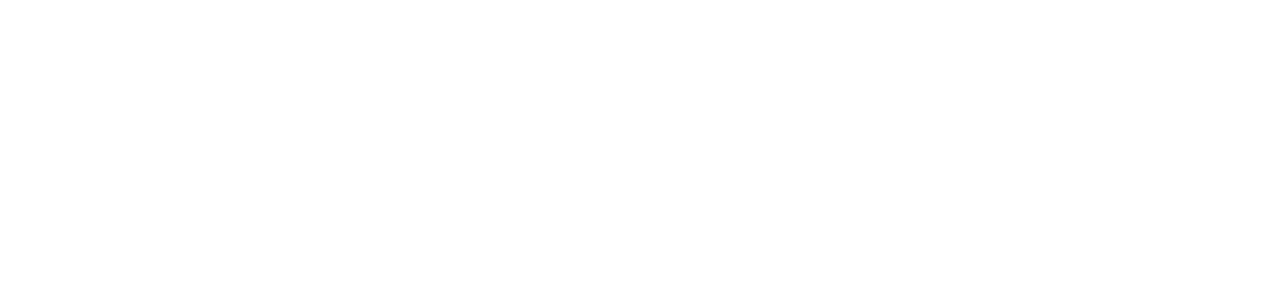
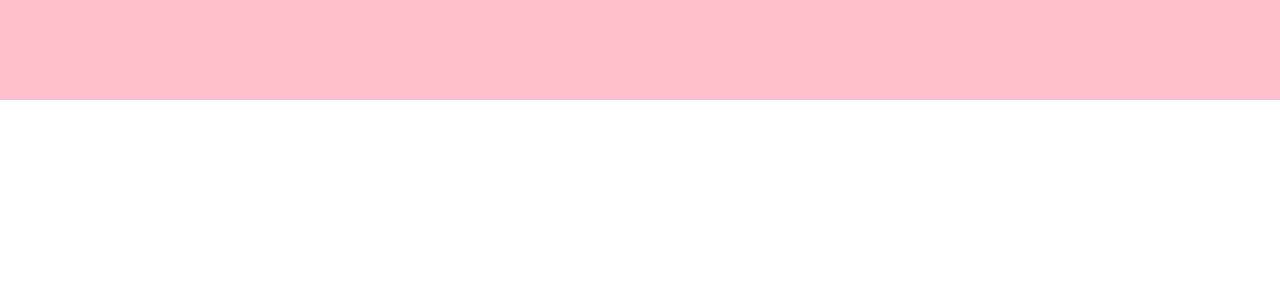
Before and after one commit to Diana-nyamai/CharityFundWebsite, a React (Create React App) app: page / in a window 1280 px wide. Shown: the top 300 px of the page. Built offline with nearby package versions, Linux system fonts and the light colour scheme.

Commit message:
adding Navbar component to app.js

```diff
--- a/src/App.js
+++ b/src/App.js
@@ -1,10 +1,11 @@
 import './App.css';
+import NavBar from './Navigation/NavBar';
 
 function App() {
   return (
     <div className="App">
 
-
+       <NavBar/>
     </div>
   );
 }
```
Also changed, not shown: 1 other file (tests, documents, lock files or other folders).
